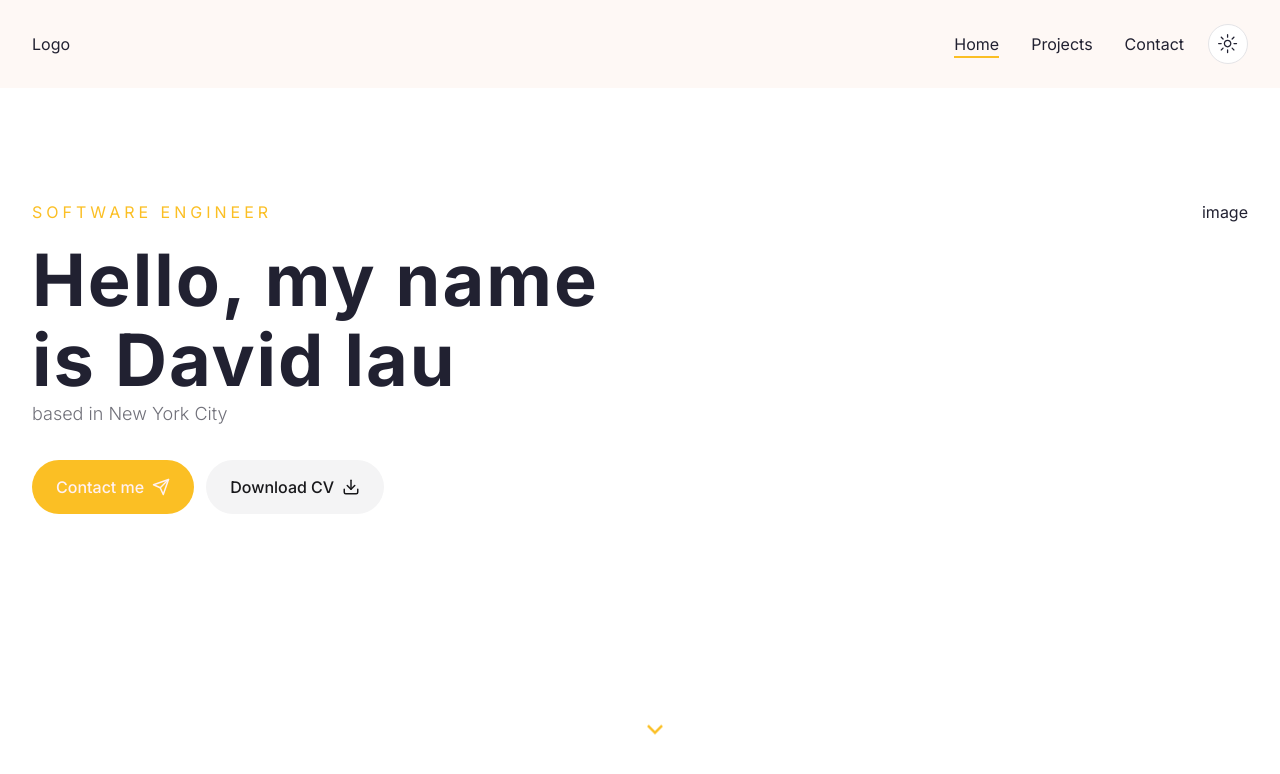
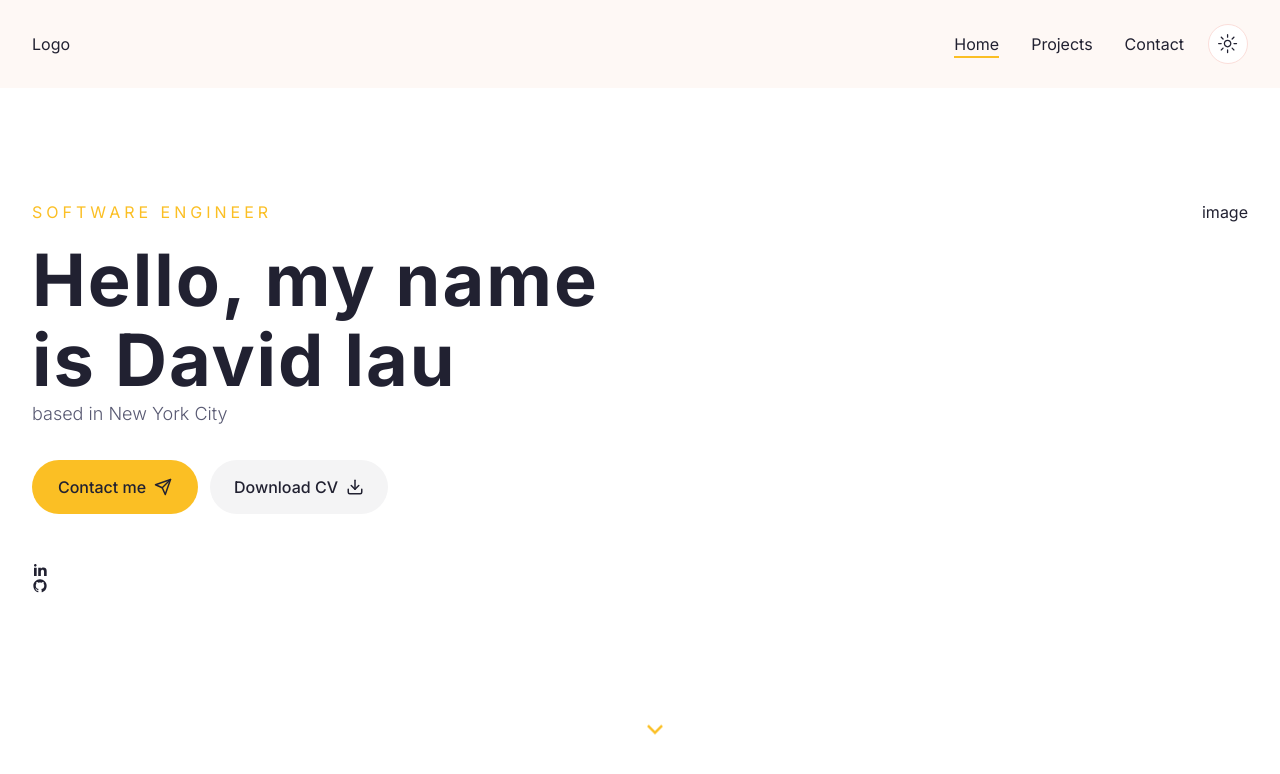
Before and after one commit to dlaucodes/devlau, a Next.js app: page / in a window 1280 px wide. Shown: the top 774 px of the page. Built offline with nearby package versions, Linux system fonts and the light colour scheme.

Commit message:
add social icons

```diff
--- a/app/globals.css
+++ b/app/globals.css
@@ -8,40 +8,42 @@
         --background: 0 0% 100%;
         --foreground: 240 19% 16%;
         --card: 0 0% 100%;
-        --card-foreground: 240 10% 3.9%;
+        --card-foreground: 240 19% 16%%;
         --popover: 0 0% 100%;
         --popover-foreground: 240 10% 3.9%;
         --primary: 43.3 96.4 56.3%;
-        --primary-foreground: 355.7 100% 97.3%;
+        --primary-foreground: 300 0% 100%%;
         --secondary: 240 4.8% 95.9%;
-        --secondary-foreground: 240 5.9% 10%;
+        --secondary-foreground: 300 0% 100%%;
+        --tertiary: 27 82% 98%;
         --muted: 240 4.8% 95.9%;
-        --muted-foreground: 240 3.8% 46.1%;
-        --accent: 240 4.8% 95.9%;
+        --muted-foreground: 237 13% 40%;
+        --accent: 239 9% 96%;
         --accent-foreground: 240 5.9% 10%;
         --destructive: 0 84.2% 60.2%;
         --destructive-foreground: 0 0% 98%;
-        --border: 240 5.9% 90%;
-        --input: 240 5.9% 90%;
-        --ring: 43.3 96.4 56.3%;
+        --border: 8 82% 92%;
+        --input: 8 82% 92%;
+        --ring: 9 99% 97%;
         --radius: 0.5rem;
       }
 
       .dark {
-        --background: 20 14.3% 4.1%;
-        --foreground: 0 0% 95%;
-        --card: 24 9.8% 10%;
-        --card-foreground: 0 0% 95%;
+        --background: 240 0% 20%;
+        --foreground: 60 9.1% 97.8%;
+        --card: 240 90% 16%;
+        --card-foreground: 300 0% 100%;
         --popover: 0 0% 9%;
         --popover-foreground: 0 0% 95%;
         --primary: 43.3 96.4 56.3%;
         --primary-foreground: 144.9 80.4% 10%;
         --secondary: 240 3.7% 15.9%;
         --secondary-foreground: 0 0% 98%;
+        --tertiary: 237 27% 20%;
         --muted: 0 0% 15%;
-        --muted-foreground: 240 5% 64.9%;
+        --muted-foreground: 237 13% 63%;
         --accent: 12 6.5% 15.1%;
-        --accent-foreground: 0 0% 98%;
+        --accent-foreground: 300 0% 100%;
         --destructive: 0 62.8% 30.6%;
         --destructive-foreground: 0 85.7% 97.3%;
         --border: 240 3.7% 15.9%;
--- a/components/Hero.tsx
+++ b/components/Hero.tsx
@@ -33,6 +33,7 @@ const Hero = () => {
                               Download CV <Download size={18} />
                           </Button>
                    </div>
+                   <Social />
                 </div>
                 <div className="hidden xl:flex relative">
                     image
--- a/components/Social.tsx
+++ b/components/Social.tsx
@@ -1,8 +1,30 @@
-import React from 'react'
+'use client'
 
-const Social = () => {
+import {RiLinkedinFill, RiGithubFill} from 'react-icons/ri'
+import Link from 'next/link'
+
+const icons = [
+    {
+    path: '/',
+    name: <RiLinkedinFill />,
+},
+{
+    path: '/',
+    name: <RiGithubFill />,
+},
+];
+
+const Social = ({containerStyles, iconsStyles}) => {
   return (
-    <div>Social</div>
+    <div className={`${containerStyles}`}>
+        {icons.map((icon, index)=>{
+            return(
+                <Link href={icon.path} key={index}>
+                    <div className={`${iconsStyles}`}>{icon.name}</div>
+                </Link>
+            )
+        })}
+    </div>
   )
 }
 
--- a/components/ui/button.tsx
+++ b/components/ui/button.tsx
@@ -20,8 +20,8 @@ const buttonVariants = cva(
         link: "text-primary underline-offset-4 hover:underline",
       },
       size: {
-        default: "h-[54px] px-6 py-2",
-        sm: "h-9 rounded-md px-3",
+        default: "h-[54px] px-6 py-2 min-w-[166px]",
+        sm: "h-9 rounded-md px-3 min-w-[166px]",
         lg: "h-11 rounded-md px-8",
         icon: "h-10 w-10",
       },
--- a/tailwind.config.ts
+++ b/tailwind.config.ts
@@ -31,6 +31,10 @@ const config = {
         secondary: {
           DEFAULT: "hsl(var(--secondary))",
           foreground: "hsl(var(--secondary-foreground))",
+        },
+        tertiary: {
+          DEFAULT: "hsl(var(--tertiary))",
+          foreground: "hsl(var(--tertiary-foreground))",
         },
         destructive: {
           DEFAULT: "hsl(var(--destructive))",
```
